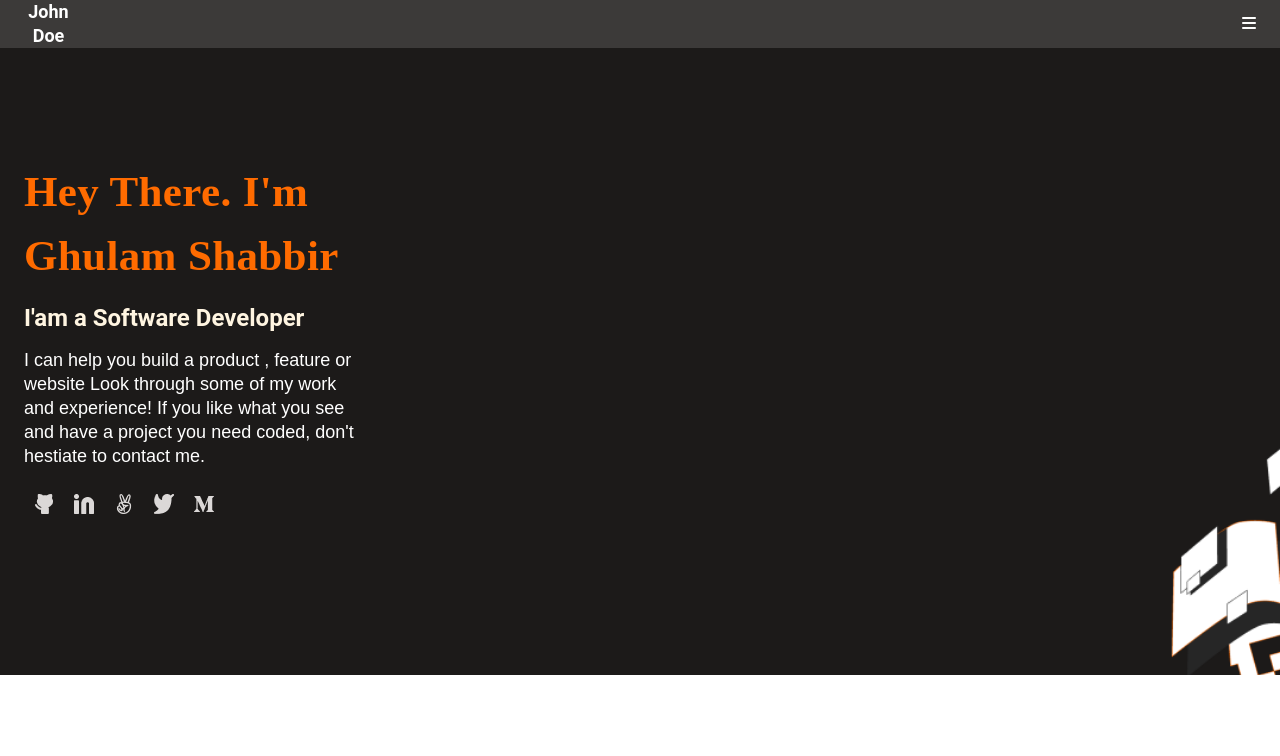
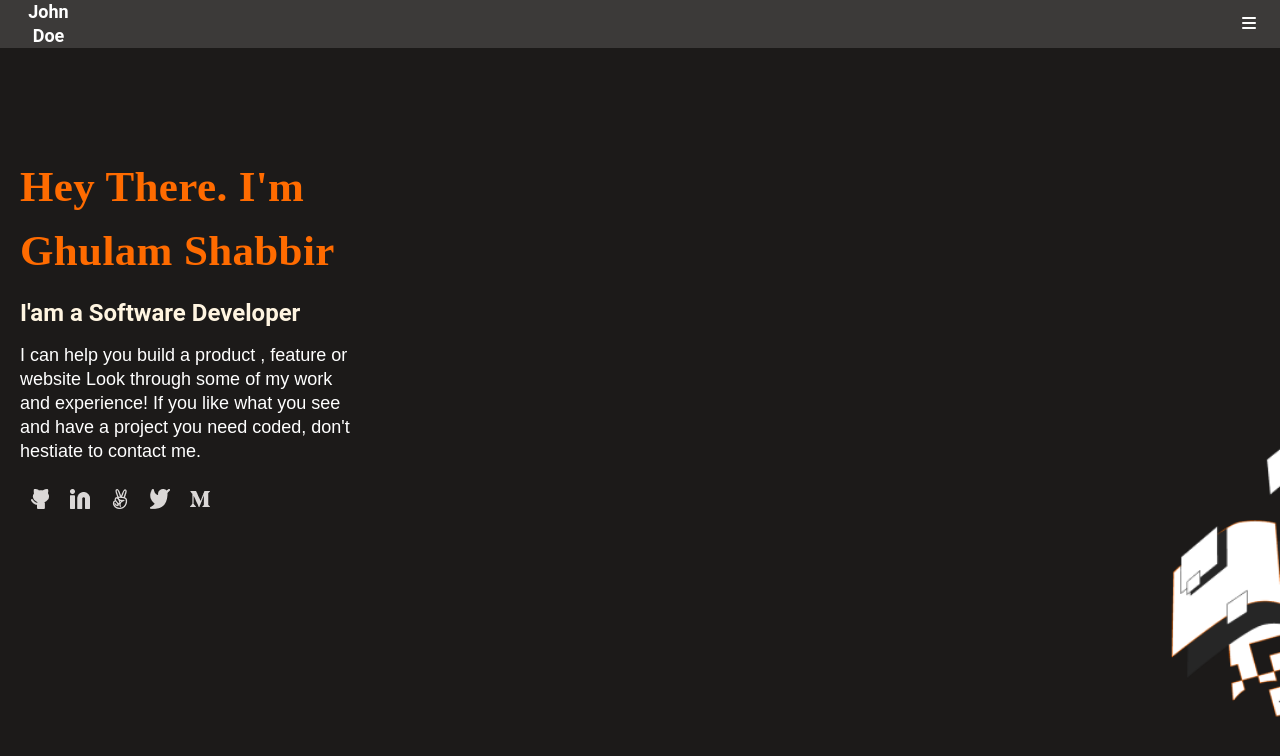
Before and after one commit to AJ193/Portfolio-A, a website: page index.html in a window 1280 px wide. Drawn offline with Linux system fonts and the light colour scheme.

Commit message:
Update css

```diff
--- a/style.css
+++ b/style.css
@@ -65,9 +65,9 @@ nav {
 }
 
 .mainbody {
-  height: 675px;
+  height: 100vh;
   width: 100%;
-  padding: 160px 24px 0;
+  padding: 155px 20px 0;
   display: flex;
   flex-direction: column;
   gap: 1rem;
```
